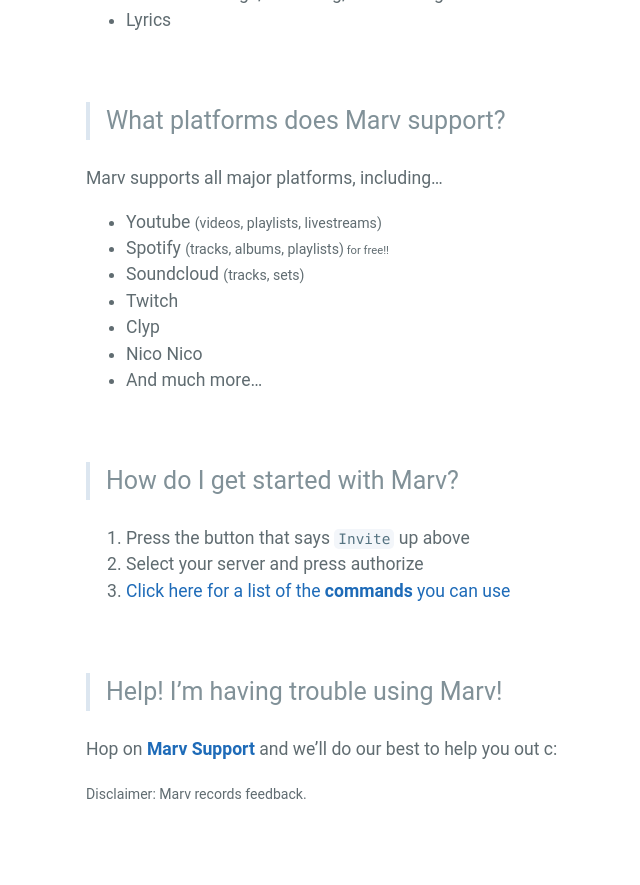
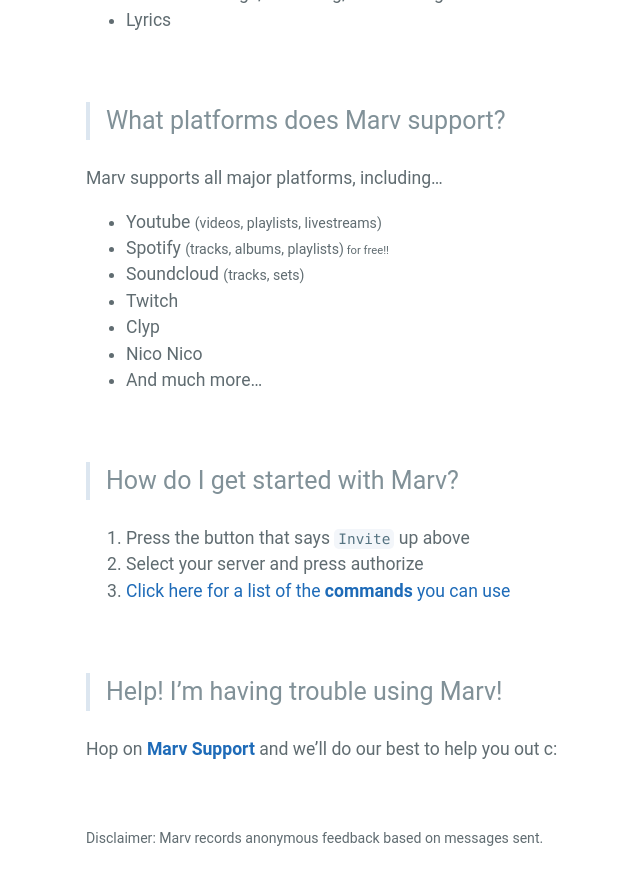
Before and after one commit to mymindishazel/marv-docs, a Jekyll site: the page built from index.md, in a window 1280 px wide and 900 px high, scrolled down 581 px. Shown: the top 885 px of the window, without its empty margins (138-778 px from the left). Built offline with Jekyll 4.4.1, drawn with Linux system fonts in a browser that asks for light colours; our own code applies the rules of GitHub Pages for plain Markdown files; before the commit the page ends 1437 px from its top, so only the background shows below that.

Commit message:
Update index.md

```diff
--- a/index.md
+++ b/index.md
@@ -38,4 +38,6 @@ Marv supports all major platforms, including...
 
 Hop on [**Marv Support**](https://discord.gg/WmDyx7C) and we'll do our best to help you out c:
 
-<small>Disclaimer: Marv records feedback.</small>
+<br>
+
+<small>Disclaimer: Marv records anonymous feedback based on messages sent.</small>
```
